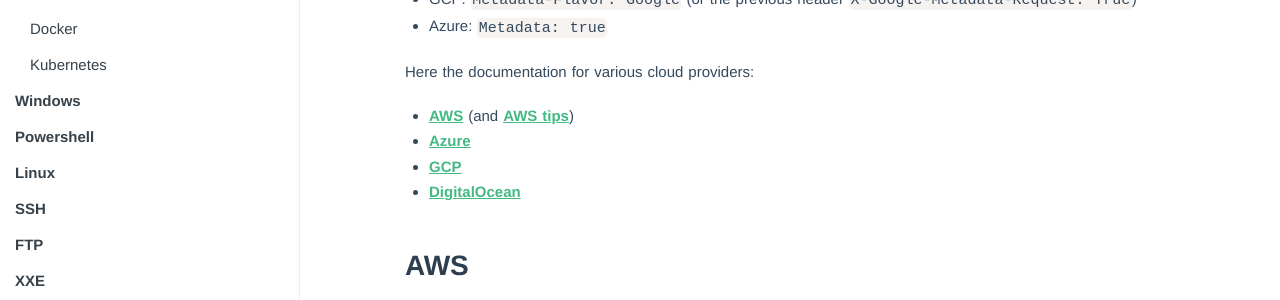
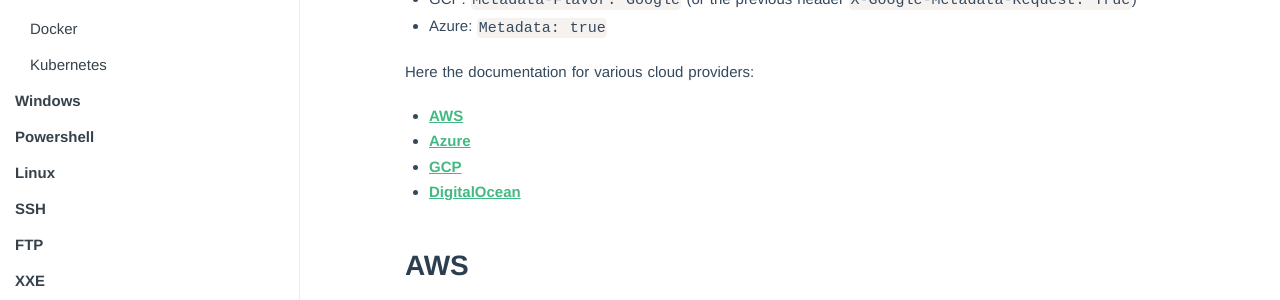
Before and after one commit to vincd/security-tips, an MkDocs documentation site: the page built from docs/cloud.md, in a window 1280 px wide and 900 px high. Shown: the part 351-651 px from the top of the window. Built offline with MkDocs 1.6.1, drawn with Linux system fonts in a browser that asks for light colours.

Commit message:
Fix broken links

```diff
--- a/docs/cloud.md
+++ b/docs/cloud.md
@@ -27,7 +27,7 @@
 
 Here the documentation for various cloud providers:
 
-- [AWS](https://docs.aws.amazon.com/AWSEC2/latest/UserGuide/instancedata-data-retrieval.html) (and [AWS tips](aws.md))
+- [AWS](https://docs.aws.amazon.com/AWSEC2/latest/UserGuide/instancedata-data-retrieval.html)
 - [Azure](https://docs.microsoft.com/en-us/azure/virtual-machines/windows/instance-metadata-service)
 - [GCP](https://cloud.google.com/compute/docs/storing-retrieving-metadata)
 - [DigitalOcean](https://developers.digitalocean.com/documentation/metadata/)
```
Also changed, not shown: docs/cve/CVE-2020-5902.md (+1 -1 lines).
